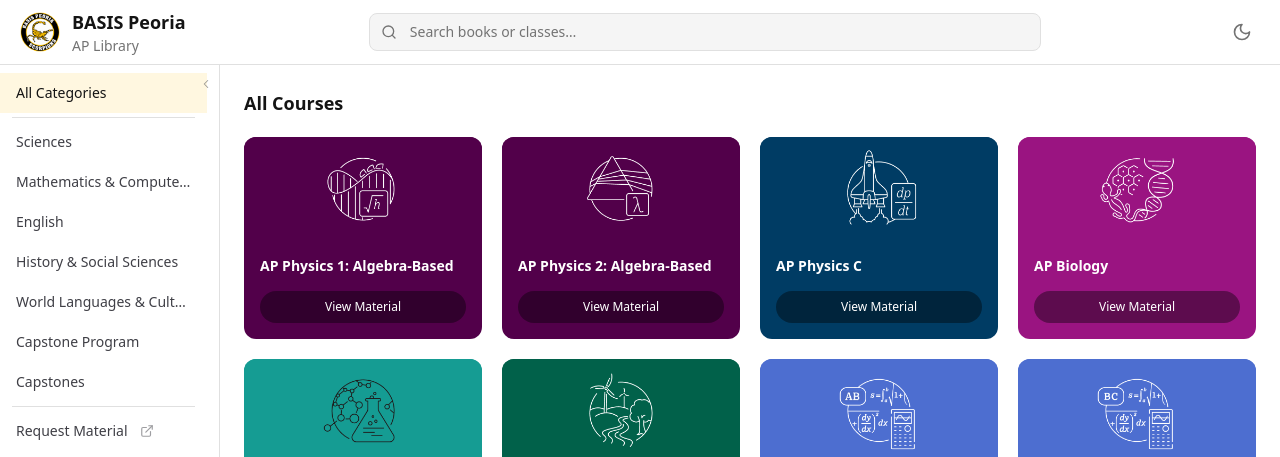
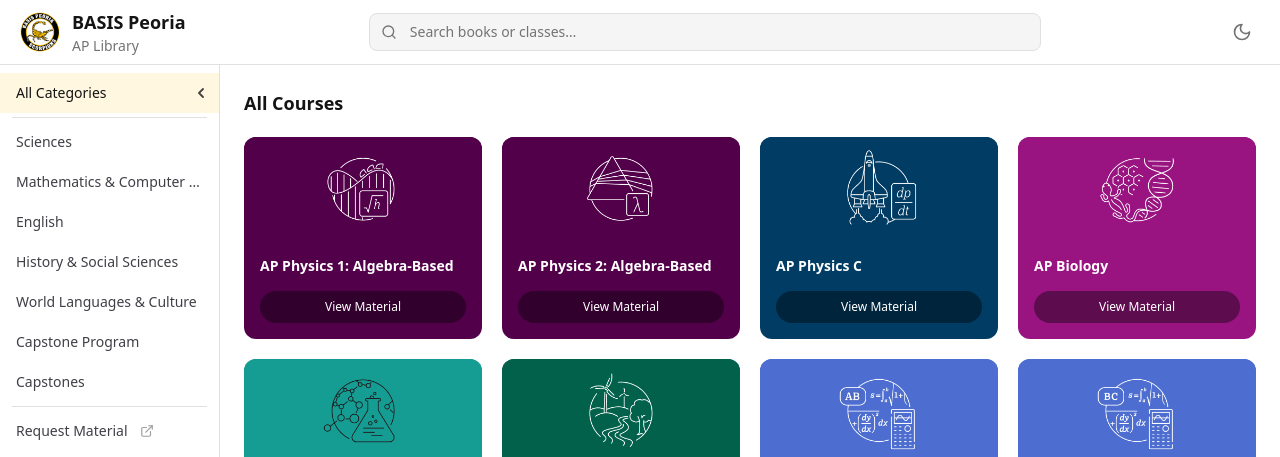
Before and after one commit to BASIS-Peoria/BASIS-Library, a React (Vite) app: page / in a window 1280 px wide. Shown: the top 457 px of the page. Built offline with nearby package versions, Linux system fonts and the light colour scheme; the HTML template or start-up script is replaced by a standard one.

Commit message:
Align bannerless cards and bold the sidebar toggle.
Reserve banner height so Multivariable Calculus titles line up in All Categories, and place a heavier collapse chevron on the All Categories row.

```diff
--- a/src/components/CourseCard.tsx
+++ b/src/components/CourseCard.tsx
@@ -17,15 +17,15 @@
       style={{ backgroundColor: bgColor }}
       onClick={() => onSelect(course.id)}
     >
-      {bannerSrc && (
-        <div className="w-full aspect-[16/7] overflow-hidden">
+      <div className="w-full aspect-[16/7] overflow-hidden">
+        {bannerSrc && (
           <img
             src={bannerSrc}
             alt={course.name}
             className="w-full h-full object-cover"
           />
-        </div>
-      )}
+        )}
+      </div>
 
       <div className="p-4 flex flex-col gap-2 flex-1">
         <h3 className="text-white font-semibold text-sm leading-tight">
--- a/src/components/CourseSidebar.tsx
+++ b/src/components/CourseSidebar.tsx
@@ -144,21 +144,74 @@
         className="shrink-0 border-r border-border overflow-hidden bg-sidebar-background hidden md:flex flex-col relative select-none"
         style={{ width: effectiveWidth }}
       >
-        {!collapsed && (
-          <nav className="py-2 overflow-y-auto flex-1 pr-3">{navItems}</nav>
+        {!collapsed ? (
+          <nav className="py-2 overflow-y-auto flex-1">
+            <div
+              className={cn(
+                "w-full flex items-center transition-colors",
+                selectedCategory === null
+                  ? "bg-accent text-accent-foreground"
+                  : "text-sidebar-foreground hover:bg-sidebar-accent"
+              )}
+            >
+              <button
+                onClick={() => handleSelect(null)}
+                className="flex-1 min-w-0 flex items-center px-4 py-2.5 text-sm font-medium text-left"
+              >
+                <span className="truncate">All Categories</span>
+              </button>
+              <button
+                onClick={toggleCollapse}
+                className="shrink-0 mr-1.5 p-1 text-foreground/80 hover:text-foreground transition-colors"
+                aria-label="Collapse sidebar"
+              >
+                <ChevronLeft className="w-4 h-4" strokeWidth={2.75} />
+              </button>
+            </div>
+            <div className="mx-3 my-1 border-t border-border" />
+            {courseGroups.map((group) => (
+              <button
+                key={group.label}
+                onClick={() => handleSelect(group.label)}
+                className={cn(
+                  "w-full flex items-center px-4 py-2.5 text-sm font-medium transition-colors",
+                  selectedCategory === group.label
+                    ? "bg-accent text-accent-foreground"
+                    : "text-sidebar-foreground hover:bg-sidebar-accent"
+                )}
+              >
+                <span className="truncate">{group.label}</span>
+              </button>
+            ))}
+            <div className="mx-3 my-1 border-t border-border" />
+            <a
+              href="https://docs.google.com/forms/d/e/1FAIpQLSfS3PyUTXfxg8n0C0EVDxv2MS8W_cZIBFue4wcLK4rSuixKaw/viewform?usp=header"
+              target="_blank"
+              rel="noopener noreferrer"
+              className="w-full flex items-center gap-3 px-4 py-2.5 text-sm font-medium text-sidebar-foreground hover:bg-sidebar-accent transition-colors"
+            >
+              <span className="truncate">Request Material</span>
+              <ExternalLink className="w-3.5 h-3.5 shrink-0 opacity-50" />
+            </a>
+            <a
+              href="mailto:basispeorialibrary@gmail.com"
+              className="w-full flex items-center gap-3 px-4 py-2.5 text-sm font-medium text-sidebar-foreground hover:bg-sidebar-accent transition-colors"
+            >
+              <span className="truncate">Contribute</span>
+              <ExternalLink className="w-3.5 h-3.5 shrink-0 opacity-50" />
+            </a>
+          </nav>
+        ) : (
+          <div className="pt-2 flex justify-center">
+            <button
+              onClick={toggleCollapse}
+              className="p-1 py-2.5 text-foreground/80 hover:text-foreground transition-colors"
+              aria-label="Expand sidebar"
+            >
+              <ChevronRight className="w-4 h-4" strokeWidth={2.75} />
+            </button>
+          </div>
         )}
-
-        <button
-          onClick={toggleCollapse}
-          className="absolute top-2.5 right-1 z-20 p-0.5 text-muted-foreground/70 hover:text-foreground transition-colors"
-          aria-label={collapsed ? "Expand sidebar" : "Collapse sidebar"}
-        >
-          {collapsed ? (
-            <ChevronRight className="w-3.5 h-3.5" strokeWidth={1.75} />
-          ) : (
-            <ChevronLeft className="w-3.5 h-3.5" strokeWidth={1.75} />
-          )}
-        </button>
 
         <div
           onMouseDown={onMouseDown}
```
